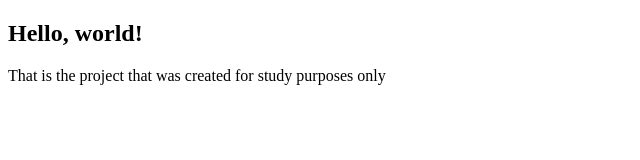
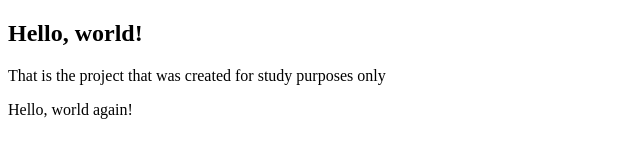
Before and after one commit to TairYerniyazov/Study, a plain HTML site: page index.html in a window 1280 px wide. Shown: the whole page, without its empty margins (0-640 px from the left). Drawn offline with Linux system fonts and the light colour scheme.

Commit message:
Changed the body message

```diff
--- a/index.html
+++ b/index.html
@@ -5,4 +5,5 @@
 <body>
   <h2>Hello, world!</h2>
   <p>That is the project that was created for study purposes only</p>
+  <p>Hello, world again!</p>
 </body>
```
